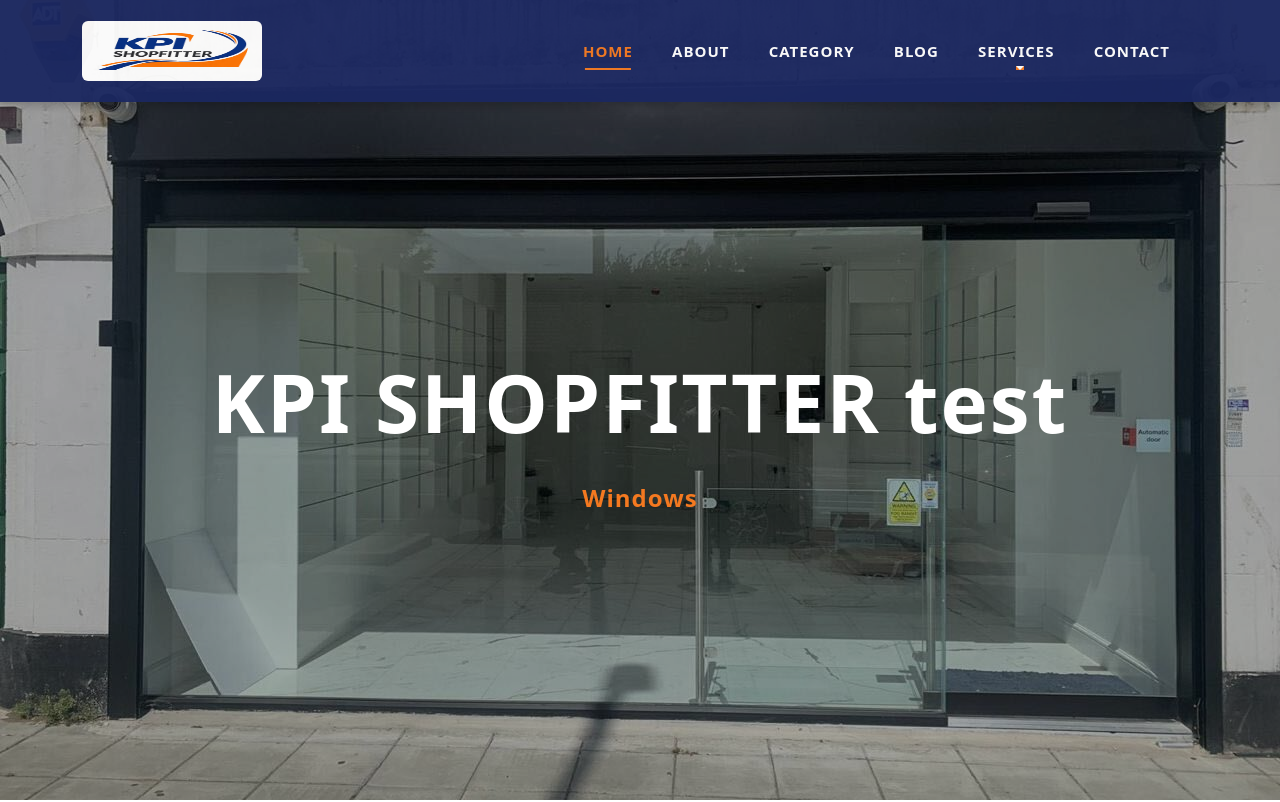
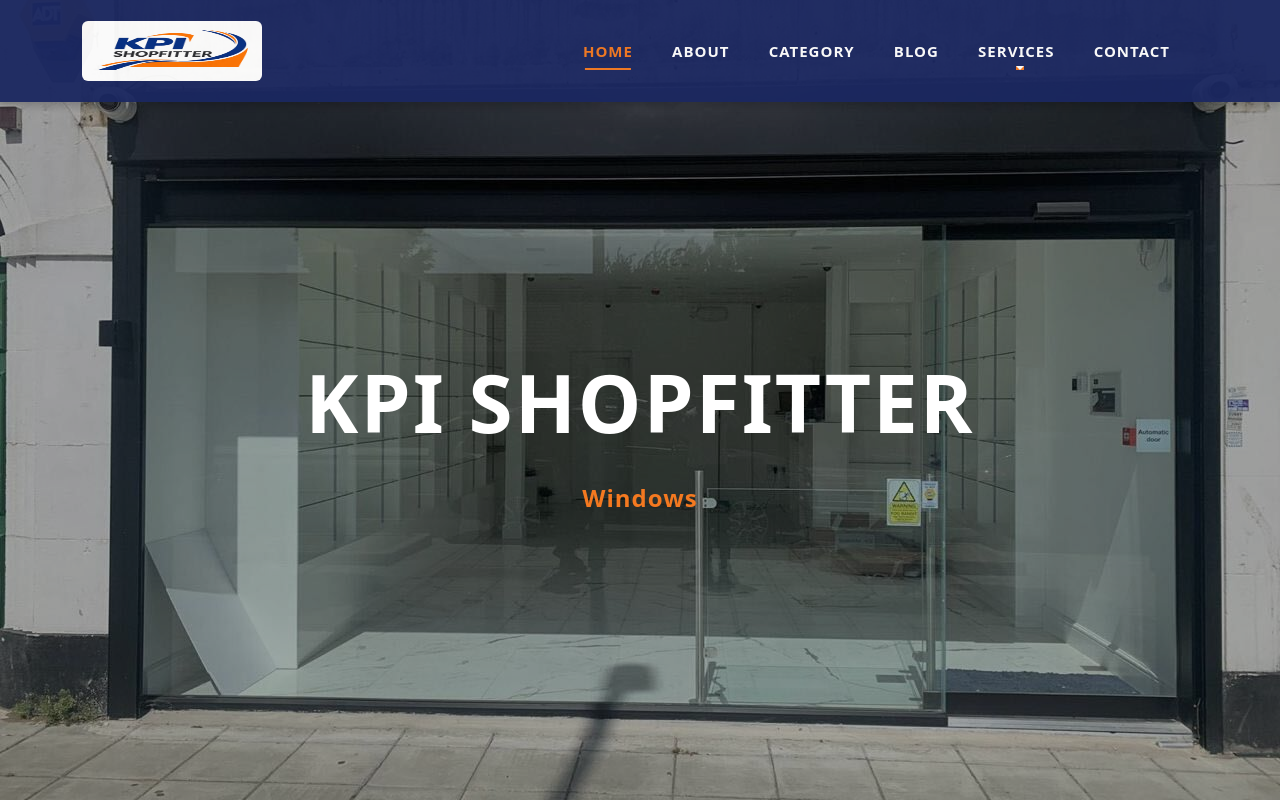
Before and after one commit to deep-deepak/kpi_shopfitter, a Next.js app: page / in a window 1280 px wide. Shown: the top 802 px of the page. Built offline with nearby package versions, Linux system fonts and the light colour scheme.

Commit message:
Remove test text from hero section heading
Co-Authored-By: Claude Sonnet 4.6 <noreply@anthropic.com>

```diff
--- a/src/landingpage/HeroSection.jsx
+++ b/src/landingpage/HeroSection.jsx
@@ -77,7 +77,7 @@ const HeroSection = () => {
                         letterSpacing: '2px'
                     }}
                 >
-                    KPI SHOPFITTER test
+                    KPI SHOPFITTER
                 </h1>
                 <div
                     className="fs-4 position-relative"
```
